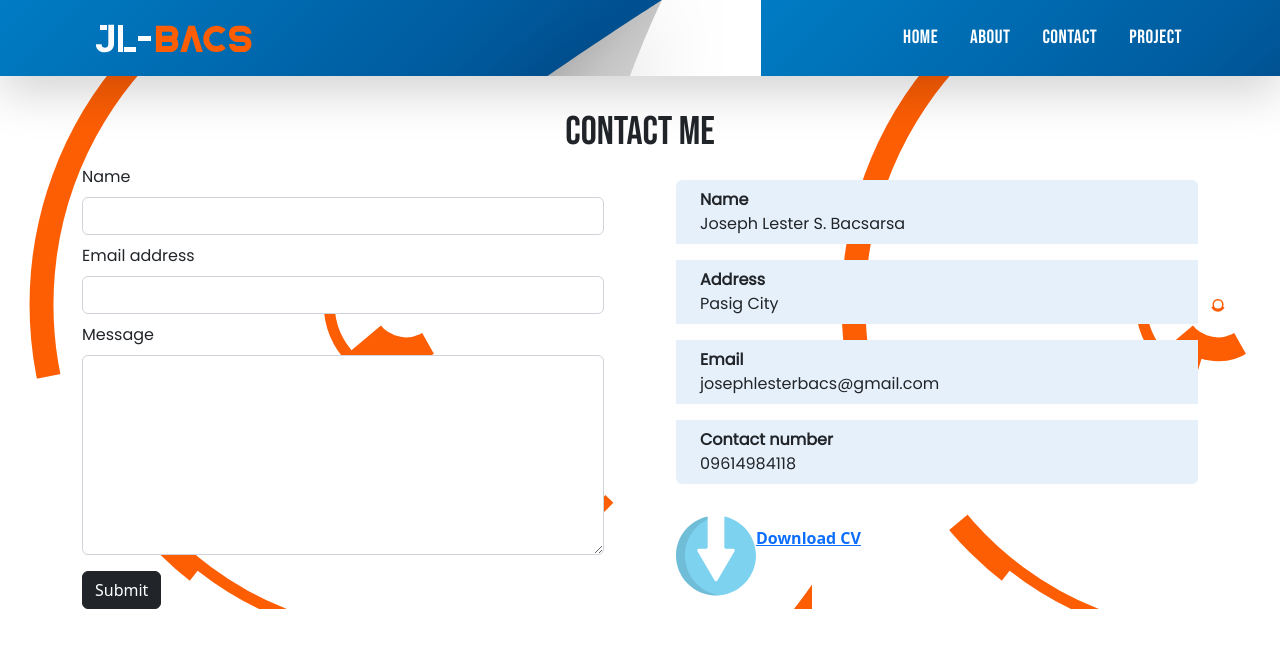
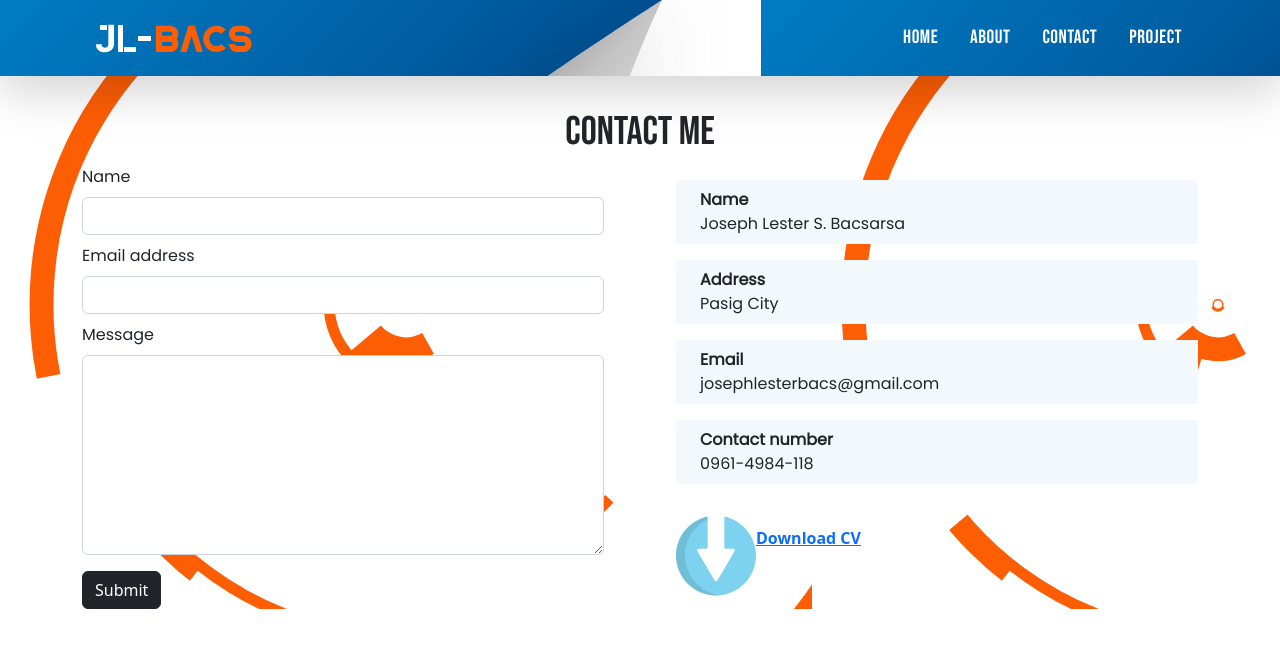
Before and after one commit to jlbbacs/Portfolio-app, a React (Create React App) app: page /contact in a window 1280 px wide. Shown: the top 648 px of the page. Built offline with nearby package versions, Linux system fonts and the light colour scheme; the HTML template or start-up script is replaced by a standard one; a web font is replaced by a local one.

Commit message:
modify contact

```diff
--- a/src/App.css
+++ b/src/App.css
@@ -37,10 +37,13 @@ h1{
 .card-text{
   text-align: center;
 
+
 }
 
 .card-title{
   font-weight: bolder;
   font-family: 'Bebas Neue', cursive;
   letter-spacing: 0.2rem;
+
+
 }
--- a/src/css/contact.css
+++ b/src/css/contact.css
@@ -11,7 +11,7 @@
     min-height: 25vh;
 }
 .list-group-item  {
-    background-color: rgb(230, 240, 250)!important;
+    background-color: rgb(243, 248, 252)!important;
     margin-top: 1rem;
     font-family: 'Poppins', sans-serif;
 
--- a/src/pages/Contact.js
+++ b/src/pages/Contact.js
@@ -92,7 +92,7 @@ return(
   <li class="list-group-item d-flex justify-content-between align-items-start border-0">
     <div class="ms-2 me-auto">
       <div class="fw-bold">Contact number</div>
-    09614984118
+    0961-4984-118
     </div>
     <span class="badge bg-primary rounded-pill"></span>
   </li>
```
